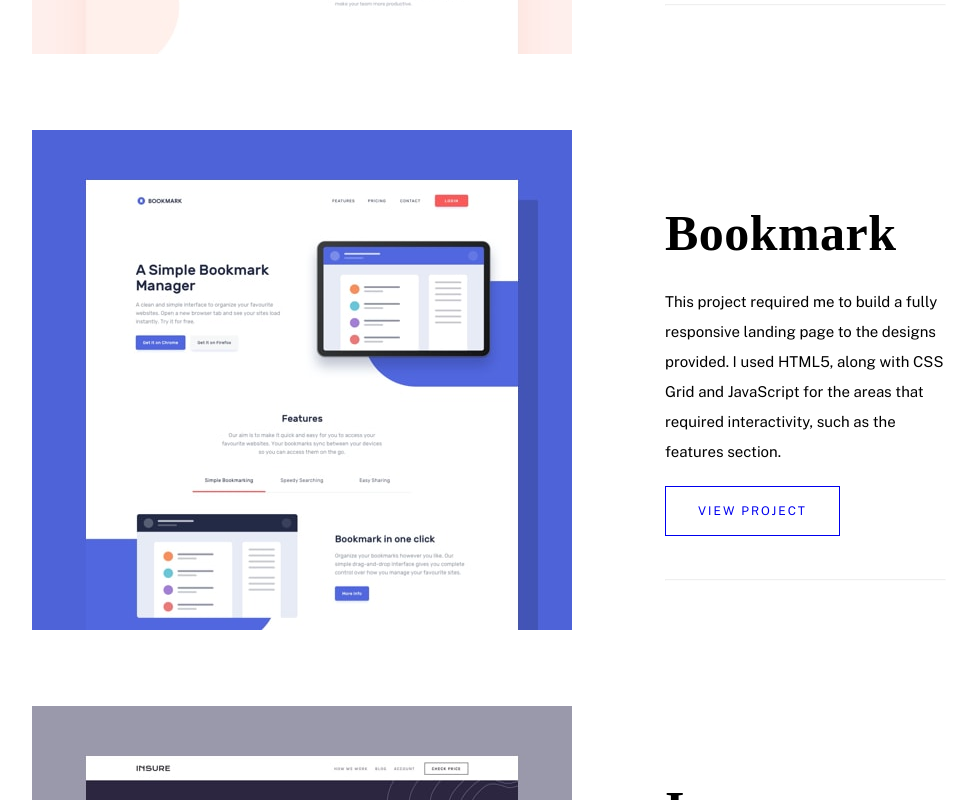
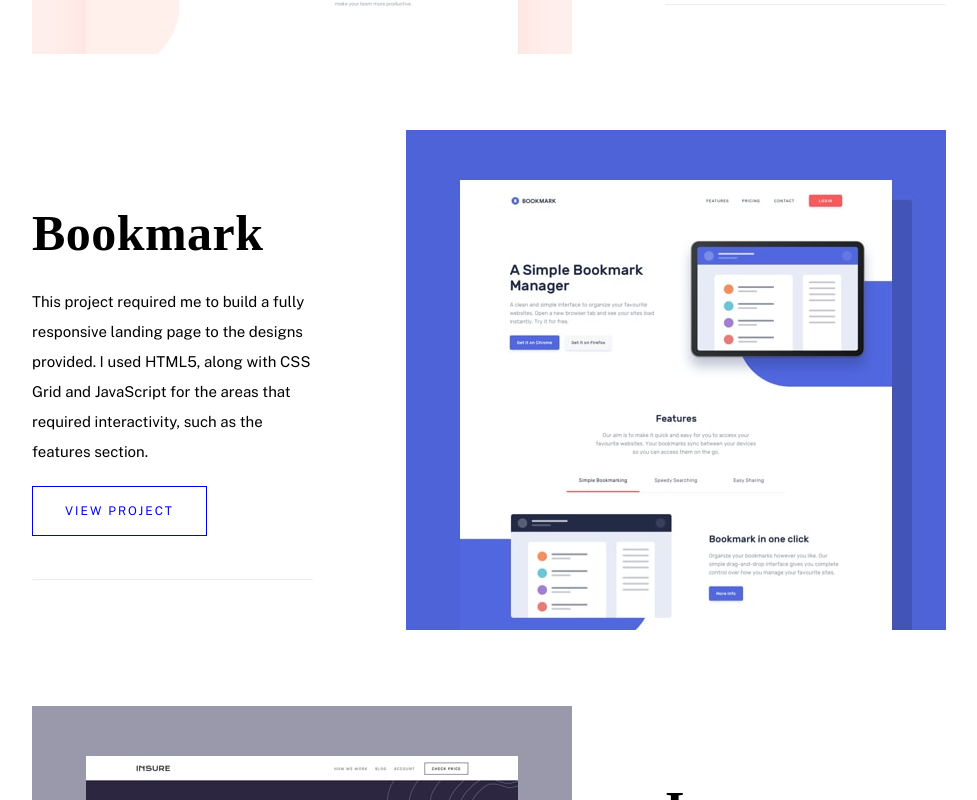
Before and after one commit to natasharamburrun/portfolio-website, a React (Create React App) app: page /portfolio in a window 1280 px wide. Shown: the part 600-1400 px from the top of the page, without its empty margins (151-1128 px from the left). Built offline with nearby package versions, Linux system fonts and the light colour scheme; a web font is replaced by a local one.

Commit message:
Styled tablet layout

```diff
--- a/src/styles/components/index.scss
+++ b/src/styles/components/index.scss
@@ -39,6 +39,10 @@
   }
 }
 
+.index-portfolio:nth-child(even) {
+  flex-direction: row-reverse;
+}
+
 .index-content {
   @include breakpoint(lg) {
     width: 281px;
```
